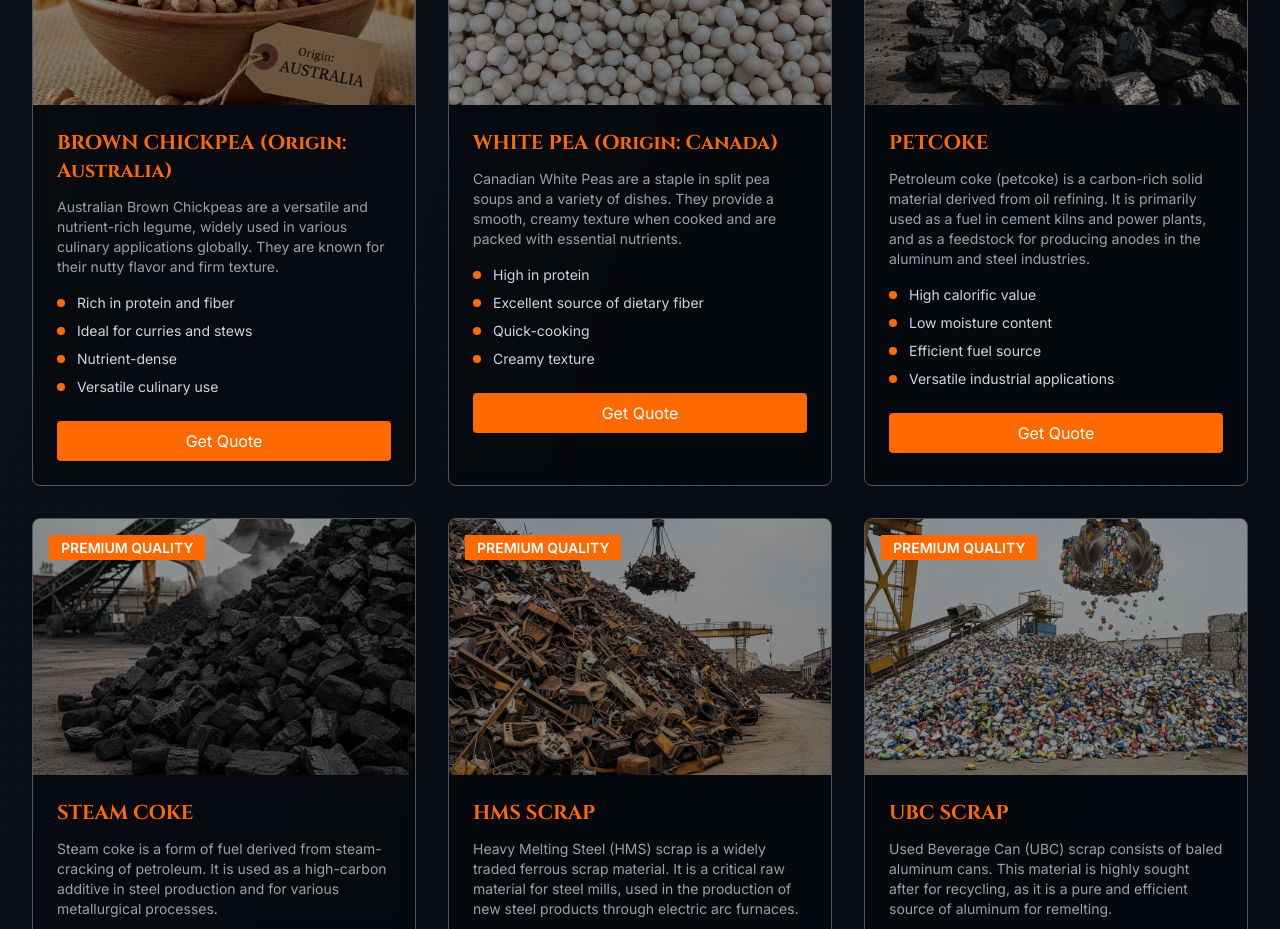
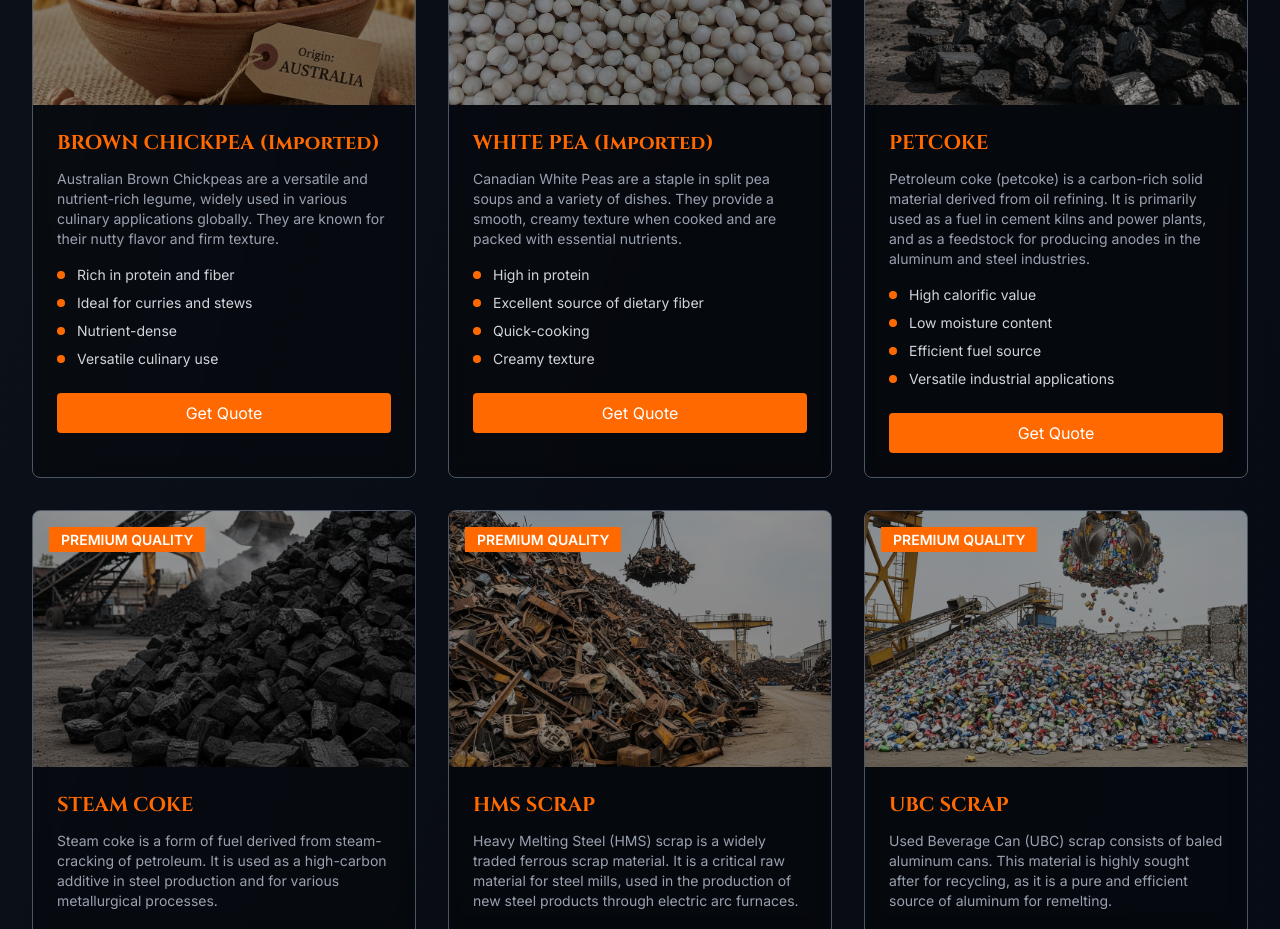
Before and after one commit to gourabsen21s/PeoplesGroup-client-project, a Next.js app: page /products in a window 1280 px wide. Shown: the part 1940-2869 px from the top of the page. Built offline with nearby package versions, Linux system fonts and the light colour scheme.

Commit message:
Update page.tsx

```diff
--- a/src/app/products/page.tsx
+++ b/src/app/products/page.tsx
@@ -60,13 +60,13 @@ export default function ProductsPage() {
     },
     // New Products
     {
-      title: 'BROWN CHICKPEA (Origin: Australia)',
+      title: 'BROWN CHICKPEA (Imported)',
       description: 'Australian Brown Chickpeas are a versatile and nutrient-rich legume, widely used in various culinary applications globally. They are known for their nutty flavor and firm texture.',
       features: ['Rich in protein and fiber', 'Ideal for curries and stews', 'Nutrient-dense', 'Versatile culinary use'],
       image: '/b-pea.png'
     },
     {
-      title: 'WHITE PEA (Origin: Canada)',
+      title: 'WHITE PEA (Imported)',
       description: 'Canadian White Peas are a staple in split pea soups and a variety of dishes. They provide a smooth, creamy texture when cooked and are packed with essential nutrients.',
       features: ['High in protein', 'Excellent source of dietary fiber', 'Quick-cooking', 'Creamy texture'],
       image: '/w-pea.jpg'
```
